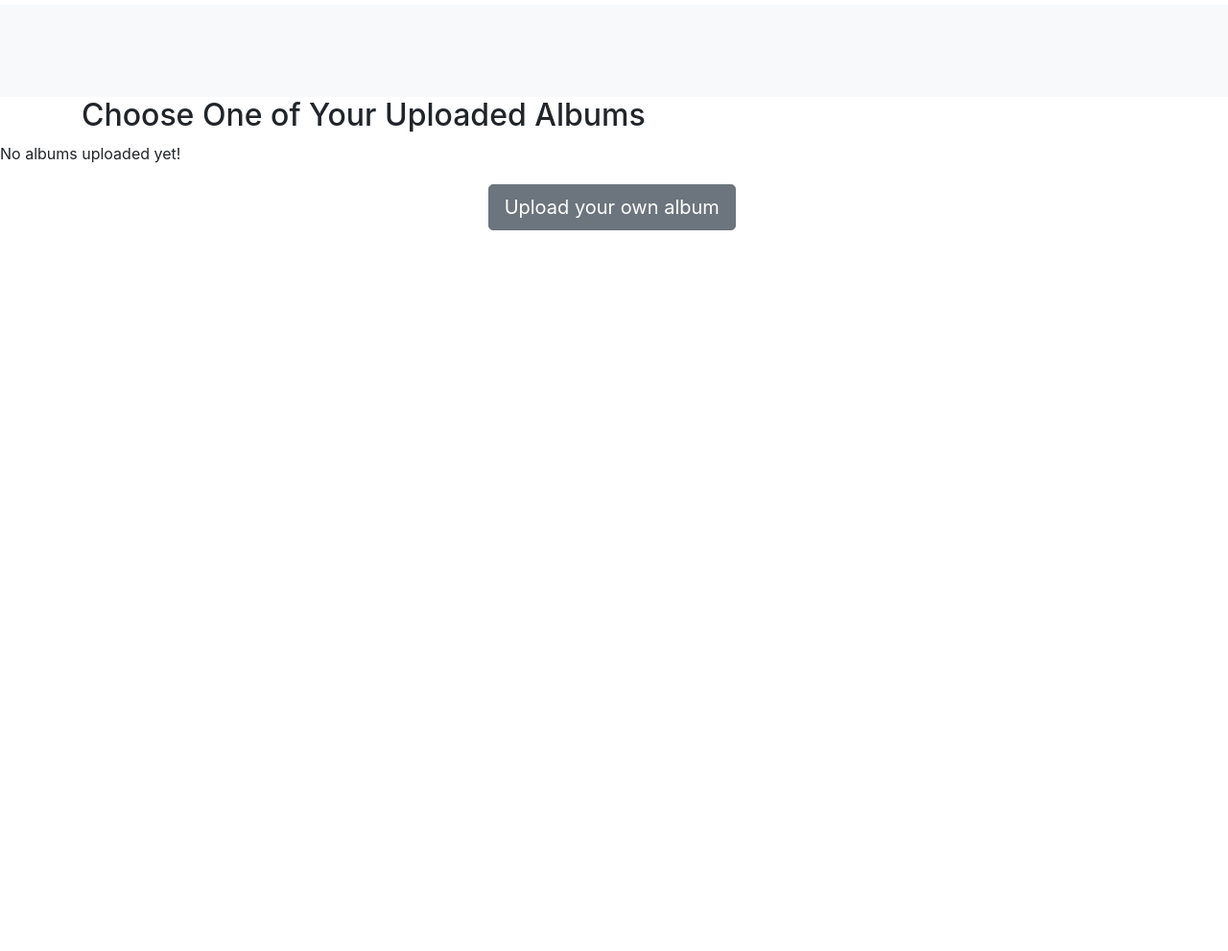
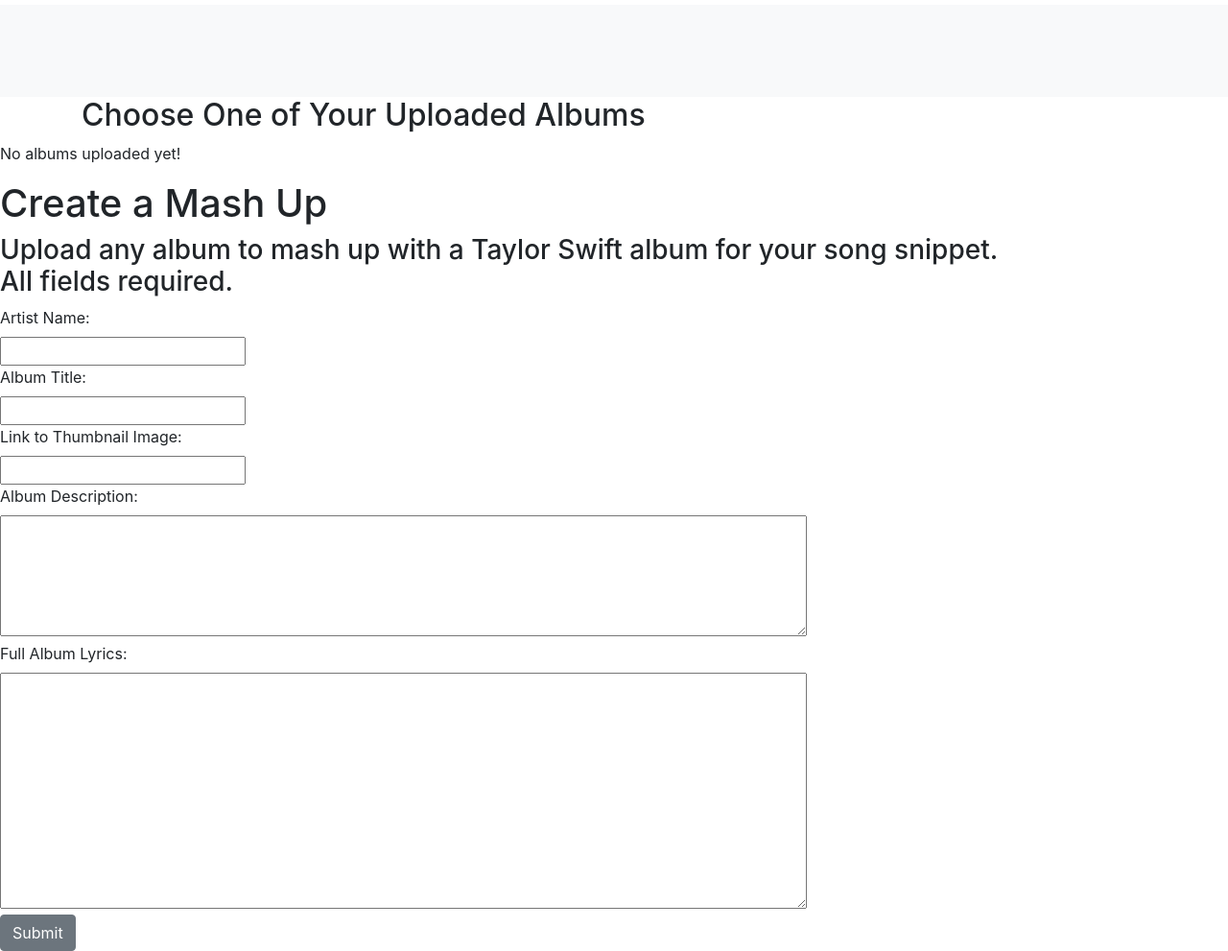
Before and after one commit to dianasch/snippets, a Flask app: page /albums in a window 1280 px wide. Shown: the part 429-1420 px from the top of the page at 96% size. Before the commit the page ends 669 px from the top, so only its background shows below. Run offline with Flask 2, Linux system fonts and the light colour scheme; a user stored in the database is signed in; data that the repository does not hold is empty; some libraries are stand-ins or nearby versions.

Commit message:
Moves user album upload form to all albums template.

```diff
--- a/server.py
+++ b/server.py
@@ -154,12 +154,6 @@ def save_snippet(album_id):
         flash("Log in to save your snippet!", "warning")
 
     return redirect(f"/user/{current_user.get_id()}")
-
-@app.route('/user-album-form')
-def show_user_upload_form():
-    """Display user form to upload new album."""
-
-    return render_template('user_album_form.html')
 
 @app.route('/user-album-upload', methods = ['POST'])
 def add_user_upload_to_db():
--- a/static/js/snippet.js
+++ b/static/js/snippet.js
@@ -1,34 +1,6 @@
 "use strict";
 // alert('This is my js code')
 
-
-$(document).ready(function() {
-
-    $('#user-album-form').click(function(evt) {
-        console.log(evt);
-        evt.preventDefault();
-
-        $.ajax({
-
-            url: "user-album-form",
-
-            type: "GET",
-
-            dataType: 'html',
-
-            success: (res) => {
-                $('#show-user-form').html(res);
-                if ($('#show-user-form').is(":visible")) {
-                    $('#show-user-form').hide();
-                }
-                else {
-                    $('#show-user-form').show();
-                }
-            }
-        });
-
-    });
-});
 
 $(document).ready(function() {
 
--- a/templates/all_albums.html
+++ b/templates/all_albums.html
@@ -103,10 +103,46 @@
 
     {% endif %}
 
-    <div class="button-box col-lg-12">
-    <button type="button" id="user-album-form" class="btn btn-lg btn-secondary">Upload your own album</button>
+    <div id="show-user-form" style="display: inline-block; text-align: left;">
+        <h1>Create a Mash Up</h1>
+        <h3>Upload any album to mash up with a Taylor Swift album for your song snippet.<br>
+        All fields required.</h2>
 
-    <div id="show-user-form" style="display: inline-block; text-align: left;"></div></div>
+        <form action="/user-album-upload" method="POST" id="user-album-upload">
+        <label for="artist">Artist Name:</label><br>
+        <input type="text"
+                name="artist"
+                id="artist"
+                required><br>
+        <label for="title">Album Title:</label><br>
+        <input type="text"
+                name="title"
+                id="title"
+                required><br>
+        <label for="thumbnail">Link to Thumbnail Image:</label><br>
+        <input type="text"
+                name="thumbnail"
+                id="thumbnail"
+                required><br>
+        <label for="description">Album Description:</label><br>
+        <textarea
+                name="description"
+                id="description"
+                rows="5"
+                cols="80"
+                required>
+        </textarea><br>
+        <label for="lyrics">Full Album Lyrics:</label><br>
+        <textarea
+                name="lyrics"
+                id="lyrics"
+                rows="10"
+                cols="80"
+                required>
+        </textarea><br>
+        <input type="submit" class="btn btn-secondary">
+        </form>
+    </div>
 
     {% endif %}
     </section>
```
Also changed, not shown: templates/user_album_form.html (deleted, +0 -46 lines).
